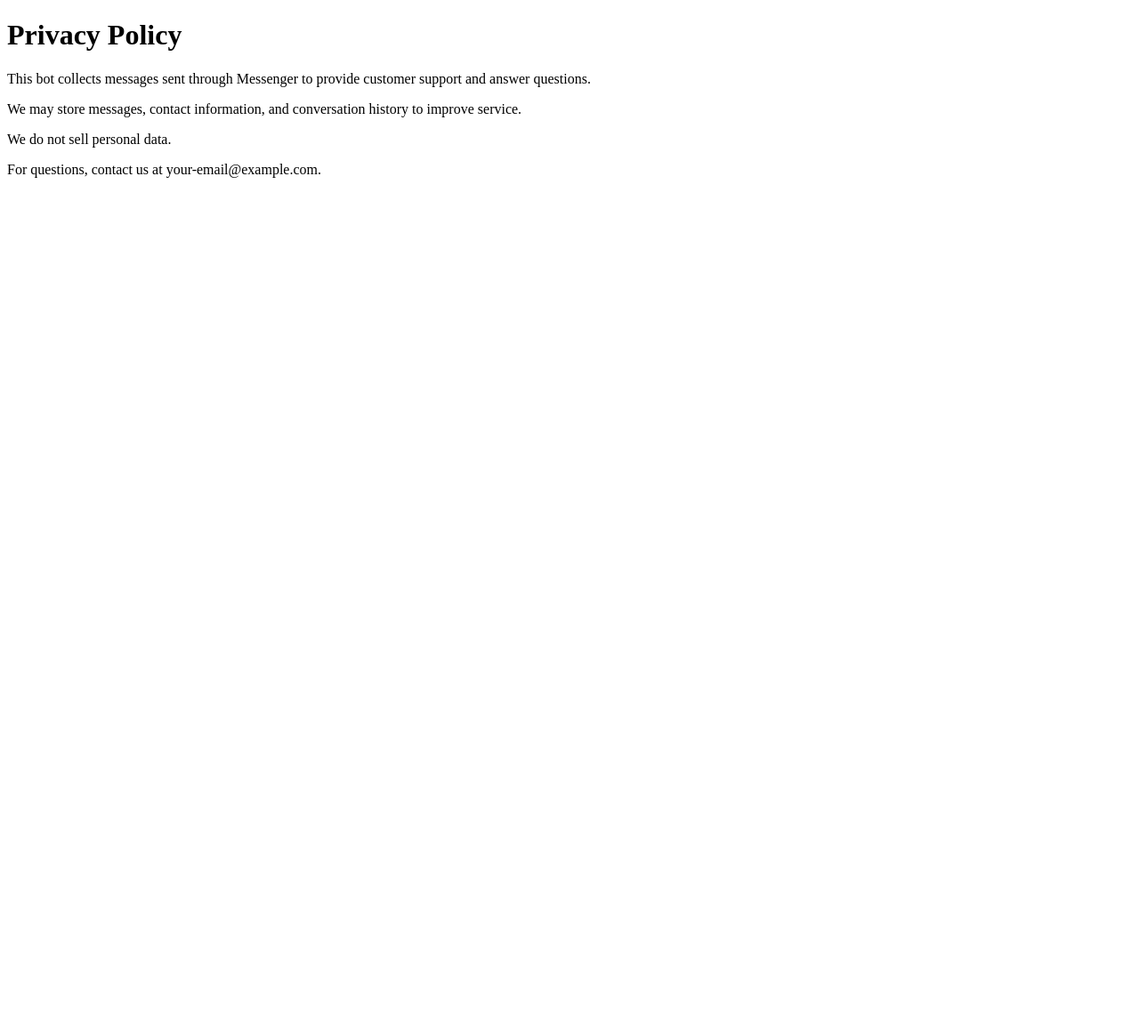
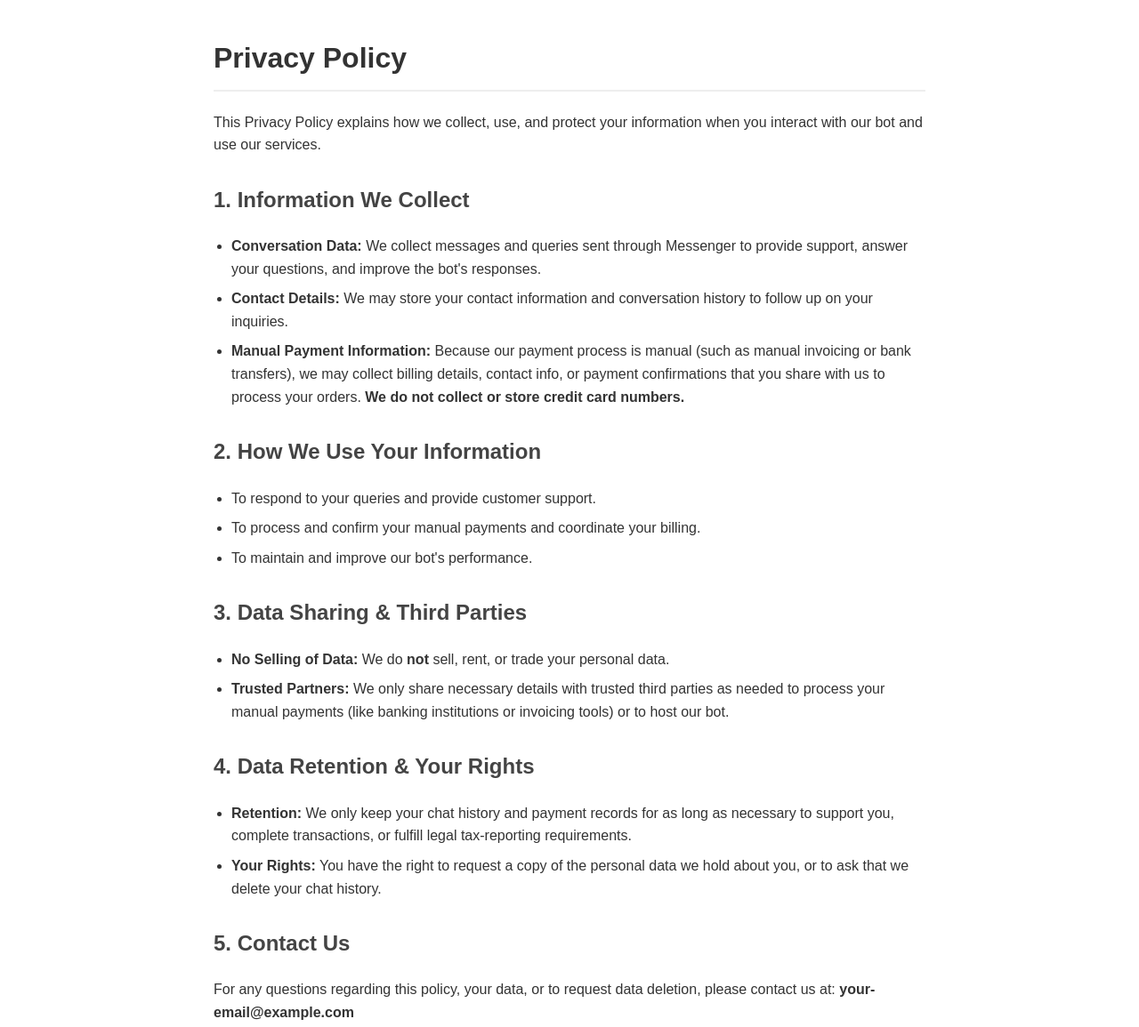
Before and after one commit to jamal-670/ipty-privacy-policy, a plain HTML site: page index.html in a window 1280 px wide. Shown: the whole page at 89% size. Before the commit the page ends 800 px from the top, so only its background shows below. Drawn offline with Linux system fonts and the light colour scheme.

Commit message:
Update index.html

```diff
--- a/index.html
+++ b/index.html
@@ -1,14 +1,50 @@
 <!DOCTYPE html>
-<html>
+<html lang="en">
 <head>
-  <meta charset="UTF-8" />
-  <title>Privacy Policy</title>
+    <meta charset="UTF-8">
+    <meta name="viewport" content="width=device-width, initial-scale=1.0">
+    <title>Privacy Policy</title>
+    <style>
+        body { font-family: Arial, sans-serif; line-height: 1.6; max-width: 800px; margin: 40px auto; padding: 0 20px; color: #333; }
+        h1 { border-bottom: 2px solid #eee; padding-bottom: 10px; }
+        h2 { margin-top: 30px; color: #444; }
+        ul { padding-left: 20px; }
+        li { margin-bottom: 8px; }
+    </style>
 </head>
 <body>
-  <h1>Privacy Policy</h1>
-  <p>This bot collects messages sent through Messenger to provide customer support and answer questions.</p>
-  <p>We may store messages, contact information, and conversation history to improve service.</p>
-  <p>We do not sell personal data.</p>
-  <p>For questions, contact us at your-email@example.com.</p>
+
+    <h1>Privacy Policy</h1>
+    <p>This Privacy Policy explains how we collect, use, and protect your information when you interact with our bot and use our services.</p>
+
+    <h2>1. Information We Collect</h2>
+    <ul>
+        <li><strong>Conversation Data:</strong> We collect messages and queries sent through Messenger to provide support, answer your questions, and improve the bot's responses.</li>
+        <li><strong>Contact Details:</strong> We may store your contact information and conversation history to follow up on your inquiries.</li>
+        <li><strong>Manual Payment Information:</strong> Because our payment process is manual (such as manual invoicing or bank transfers), we may collect billing details, contact info, or payment confirmations that you share with us to process your orders. <strong>We do not collect or store credit card numbers.</strong></li>
+    </ul>
+
+    <h2>2. How We Use Your Information</h2>
+    <ul>
+        <li>To respond to your queries and provide customer support.</li>
+        <li>To process and confirm your manual payments and coordinate your billing.</li>
+        <li>To maintain and improve our bot's performance.</li>
+    </ul>
+
+    <h2>3. Data Sharing & Third Parties</h2>
+    <ul>
+        <li><strong>No Selling of Data:</strong> We do <strong>not</strong> sell, rent, or trade your personal data.</li>
+        <li><strong>Trusted Partners:</strong> We only share necessary details with trusted third parties as needed to process your manual payments (like banking institutions or invoicing tools) or to host our bot.</li>
+    </ul>
+
+    <h2>4. Data Retention & Your Rights</h2>
+    <ul>
+        <li><strong>Retention:</strong> We only keep your chat history and payment records for as long as necessary to support you, complete transactions, or fulfill legal tax-reporting requirements.</li>
+        <li><strong>Your Rights:</strong> You have the right to request a copy of the personal data we hold about you, or to ask that we delete your chat history.</li>
+    </ul>
+
+    <h2>5. Contact Us</h2>
+    <p>For any questions regarding this policy, your data, or to request data deletion, please contact us at: <strong>your-email@example.com</strong></p>
+
 </body>
 </html>
```
